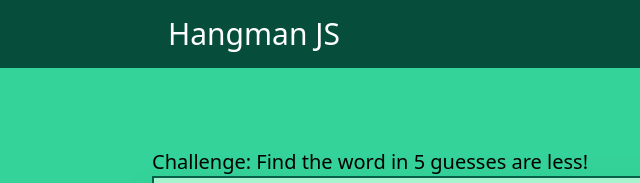
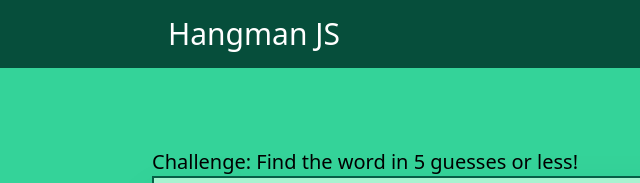
Before and after one commit to IanTaiAhn/hangman_js, a website: page index.html in a window 1280 px wide. Shown: the top 183 px of the page, 0-640 px from the left. Drawn offline with Linux system fonts and the light colour scheme.

Commit message:
Lol. Typo.

```diff
--- a/index.html
+++ b/index.html
@@ -13,7 +13,7 @@
             <h1 class="text-white container mx-auto text-3xl p-4">Hangman JS</h1>
     </section>
 
-    <div class="container mx-auto text-xl sm:text-left text-center">Challenge: Find the word in 5 guesses are less!</div>
+    <div class="container mx-auto text-xl sm:text-left text-center">Challenge: Find the word in 5 guesses or less!</div>
     <!-- Where the game will be created. -->
     <section class="container mx-auto border-2 border-emerald-800 bg-emerald-200 shadow-2xl" id="main">
         <!-- I'm using this as a way to separate my keyboard from the guessed letters.-->
```
